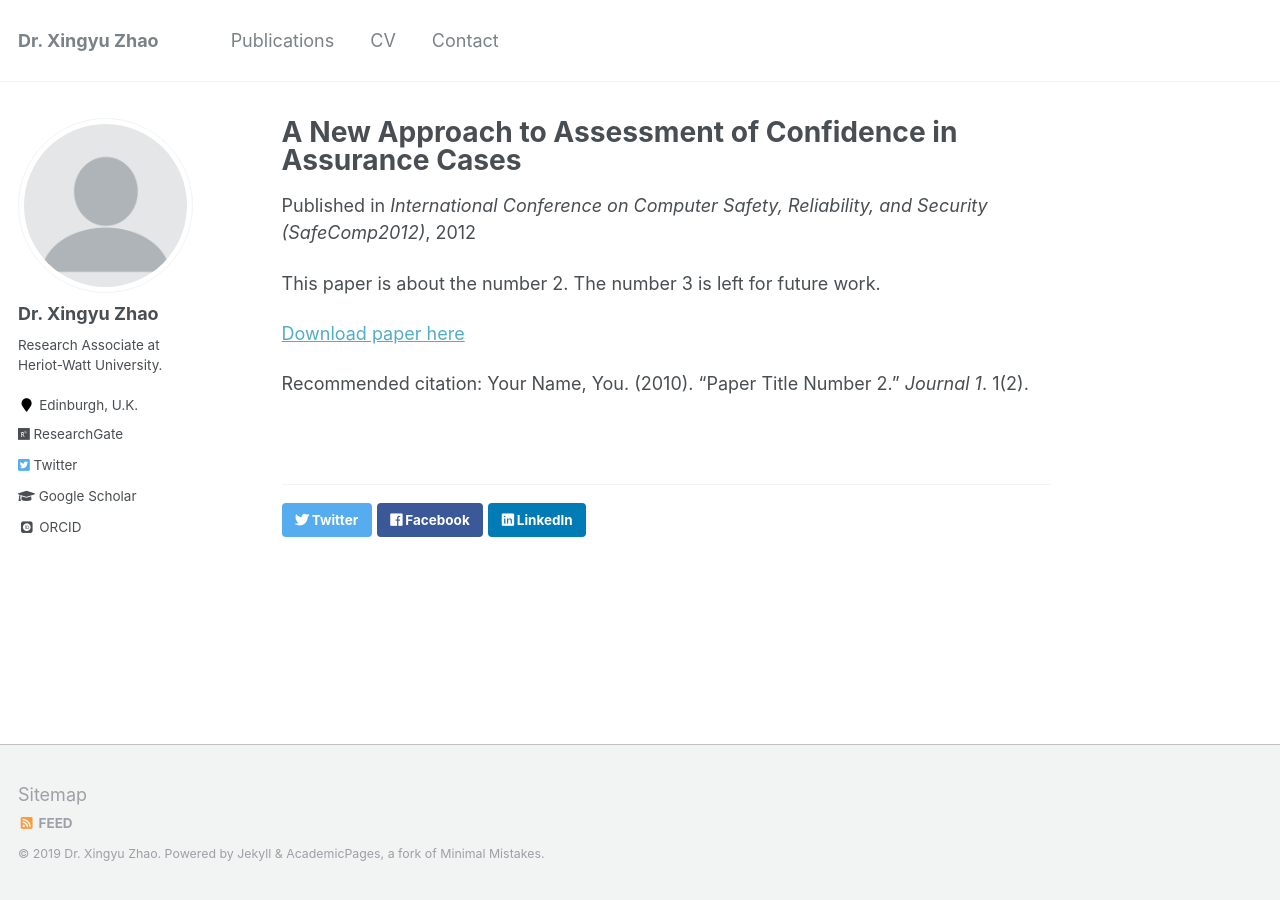
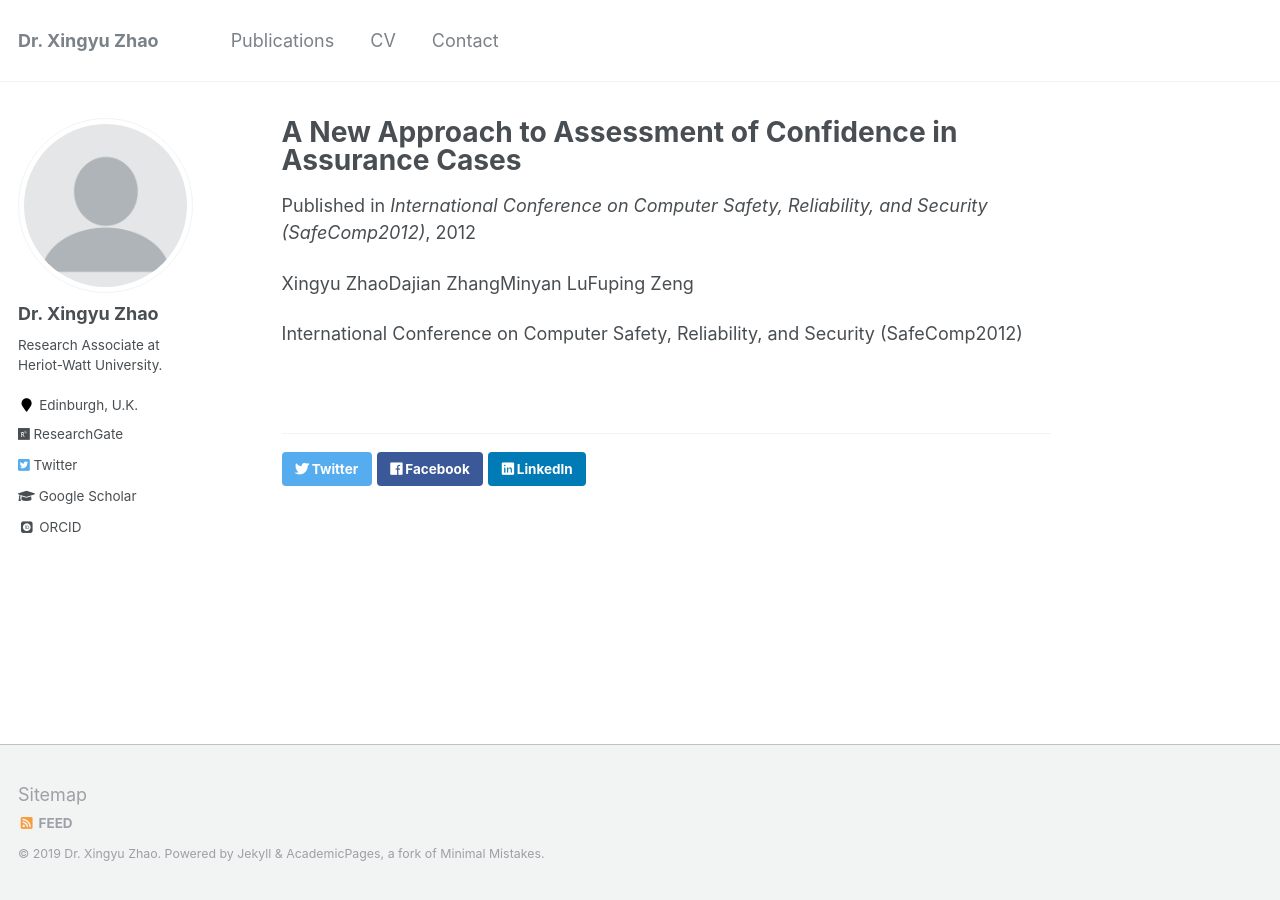
Before and after one commit to x-y-zhao/x-y-zhao.github.io, a Jekyll site: the page built from _publications/2012-1-SafeComp2012.md, in a window 1280 px wide. Built offline with Jekyll 4.4.1, drawn with Linux system fonts in a browser that asks for light colours; some web fonts are replaced.

Commit message:
Update 2012-1-SafeComp2012.md

```diff
--- a/_publications/2012-1-SafeComp2012.md
+++ b/_publications/2012-1-SafeComp2012.md
@@ -8,8 +8,7 @@ venue: International Conference on Computer Safety, Reliability, and Security (S
 paperurl: 'https://link.springer.com/chapter/10.1007/978-3-642-33675-1_7'
 citation:
 ---
-This paper is about the number 2. The number 3 is left for future work.
 
-[Download paper here](http://academicpages.github.io/files/paper2.pdf)
+Xingyu ZhaoDajian ZhangMinyan LuFuping Zeng
 
-Recommended citation: Your Name, You. (2010). "Paper Title Number 2." <i>Journal 1</i>. 1(2).
+International Conference on Computer Safety, Reliability, and Security (SafeComp2012)
```
